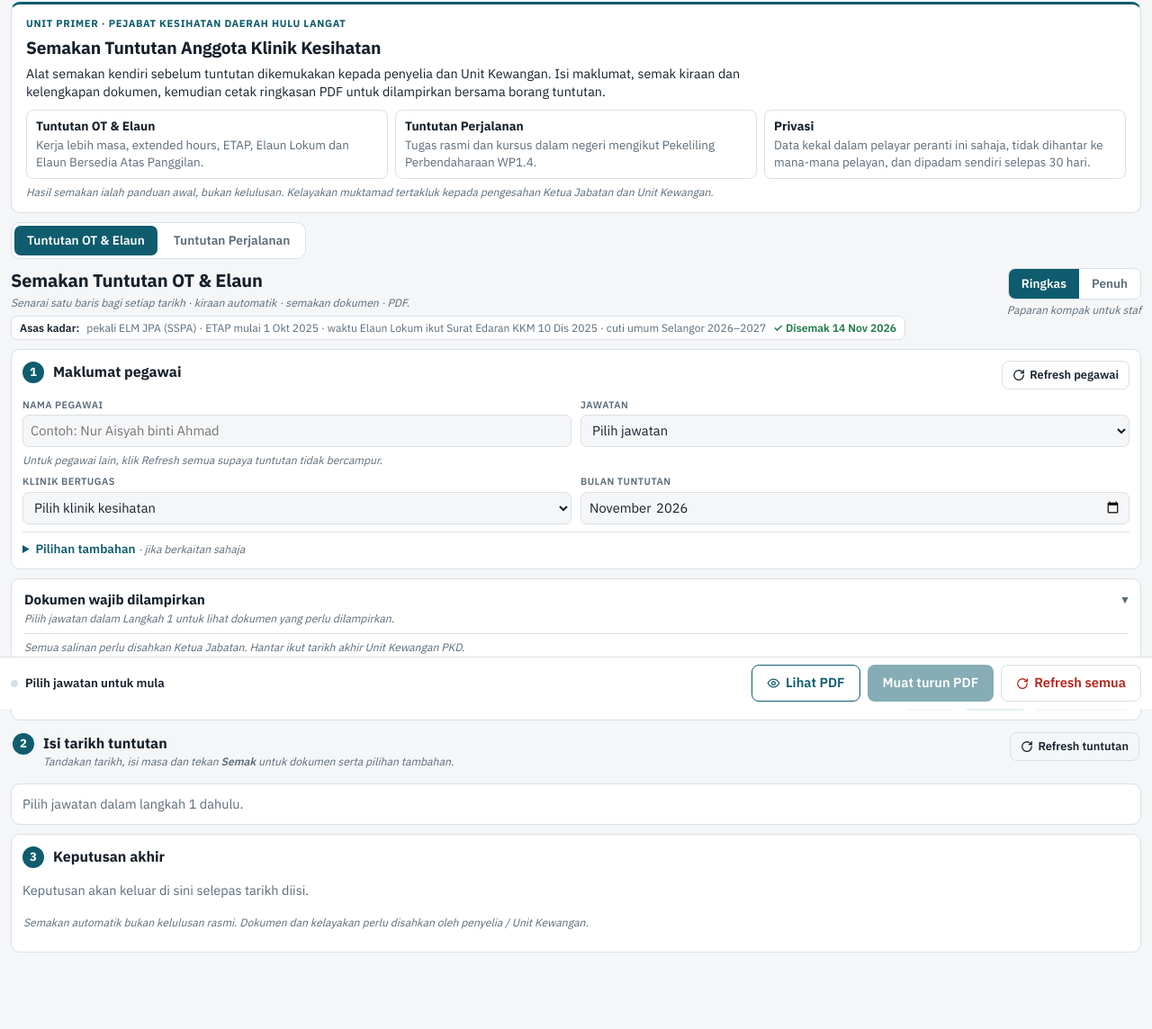
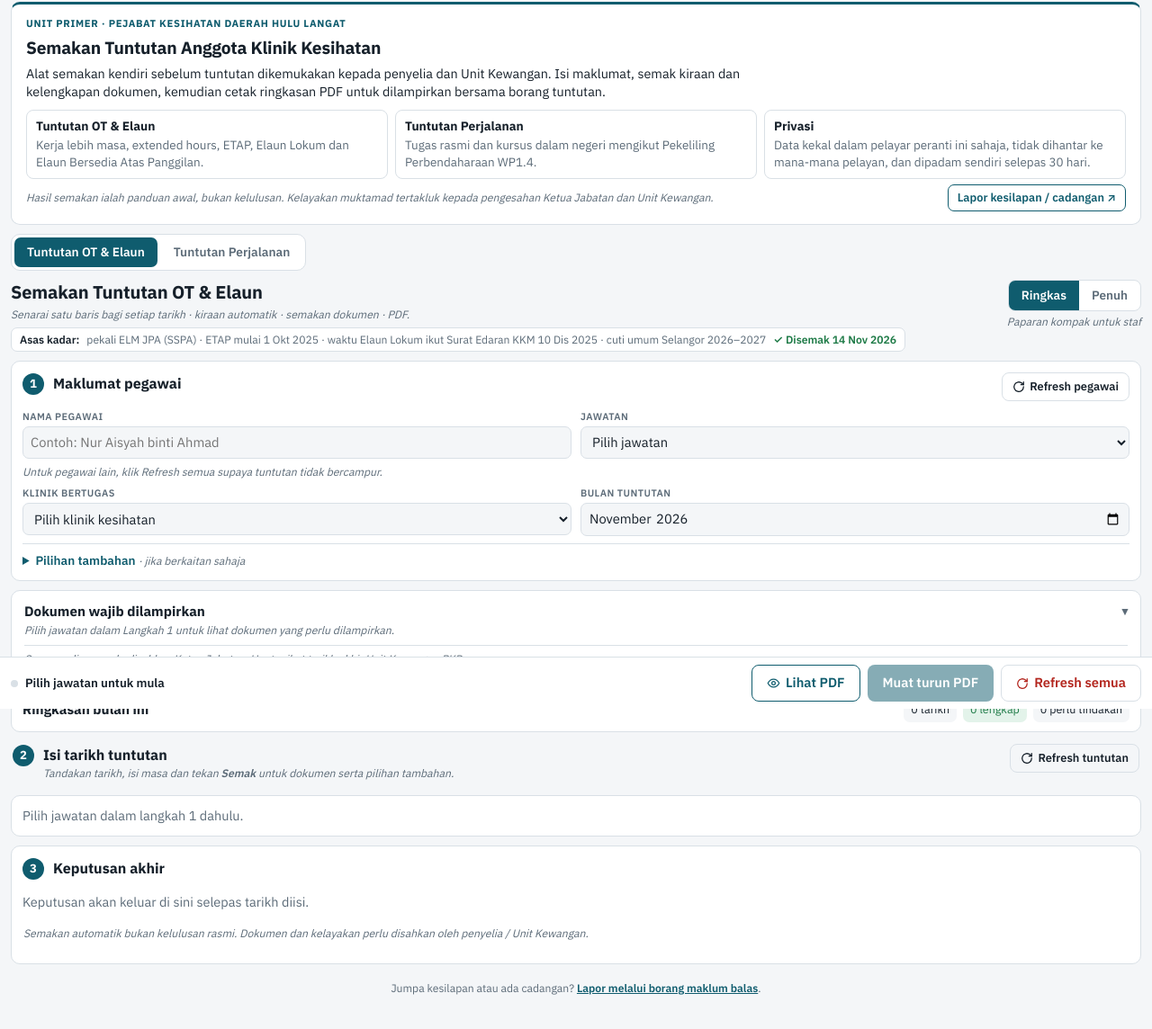
Before and after one commit to unitprimer-pkdhl/semakan-tuntutan-kerja-lebih-masa, a plain HTML site: page index.html in a window 1280 px wide. Shown: the part 12-1156 px from the top of the page at 90% size. Drawn offline with nearby package versions, Linux system fonts and the light colour scheme.

Commit message:
Tambah pautan borang maklum balas (Google Form) pada kedua-dua halaman
Butang 'Lapor kesilapan / cadangan' dalam pengenalan dan pautan di kaki
halaman; soalan Halaman diisi automatik ikut halaman semasa.

Co-Authored-By: Claude Opus 5.5 <noreply@anthropic.com>
Claude-Session: https://claude.ai/code/session_01VcSn6VgbRYyKWrLSzSM9MM

```diff
--- a/index.html
+++ b/index.html
@@ -606,6 +606,12 @@ button { font: inherit; font-weight: 600; font-size: 0.92rem; border-radius: 8px
 .asas .semak { color: var(--ok); font-weight: 600; white-space: nowrap; }
 .asas.lapuk { border-color: var(--warn); background: var(--warn-soft); }
 .asas.lapuk .semak, .asas .lapuk-t { color: var(--warn); }
+/* Pautan maklum balas */
+.intro-f { display: flex; flex-wrap: wrap; align-items: center; justify-content: space-between; gap: 6px 12px; }
+.lapor { font-size: 0.8rem; font-weight: 600; color: var(--accent); border: 1px solid var(--accent); border-radius: 7px; padding: 5px 10px; text-decoration: none; white-space: nowrap; }
+.lapor:hover { background: var(--accent-soft); }
+.kaki { text-align: center; font-size: 0.76rem; color: var(--muted); margin: 8px 0 0; }
+.kaki a { color: var(--accent); font-weight: 600; }
 </style>
 </head>
 <body>
@@ -619,7 +625,8 @@ button { font: inherit; font-weight: 600; font-size: 0.92rem; border-radius: 8px
       <li><b>Tuntutan Perjalanan</b><span>Tugas rasmi dan kursus dalam negeri mengikut Pekeliling Perbendaharaan WP1.4.</span></li>
       <li><b>Privasi</b><span>Data kekal dalam pelayar peranti ini sahaja, tidak dihantar ke mana-mana pelayan, dan dipadam sendiri selepas 30 hari.</span></li>
     </ul>
-    <p class="intro-n">Hasil semakan ialah panduan awal, bukan kelulusan. Kelayakan muktamad tertakluk kepada pengesahan Ketua Jabatan dan Unit Kewangan.</p>
+    <div class="intro-f"><p class="intro-n">Hasil semakan ialah panduan awal, bukan kelulusan. Kelayakan muktamad tertakluk kepada pengesahan Ketua Jabatan dan Unit Kewangan.</p>
+      <a class="lapor" href="https://docs.google.com/forms/d/e/1FAIpQLScPYu-SmoEU98ZzhJWp0CUulEUHiSOdkNhzAqDnnWZDNGfzqQ/viewform?usp=pp_url&amp;entry.1896277982=Tuntutan%20OT%20%26%20Elaun" target="_blank" rel="noopener">Lapor kesilapan / cadangan ↗</a></div>
   </section>
   <nav class="apps" aria-label="Jenis semakan"><a href="./" aria-current="page">Tuntutan OT &amp; Elaun</a><a href="perjalanan/">Tuntutan Perjalanan</a></nav>
   <header>
@@ -684,6 +691,7 @@ button { font: inherit; font-weight: 600; font-size: 0.92rem; border-radius: 8px
   </div>
   <details class="docref" id="docRef" open hidden aria-label="Dokumen wajib dilampirkan"></details>
   </div>
+  <p class="kaki">Jumpa kesilapan atau ada cadangan? <a href="https://docs.google.com/forms/d/e/1FAIpQLScPYu-SmoEU98ZzhJWp0CUulEUHiSOdkNhzAqDnnWZDNGfzqQ/viewform?usp=pp_url&amp;entry.1896277982=Tuntutan%20OT%20%26%20Elaun" target="_blank" rel="noopener">Lapor melalui borang maklum balas</a>.</p>
 </div>
 
 <div class="bar" id="bar">
```
Also changed, not shown: perjalanan/index.html (+9 -1 lines).
